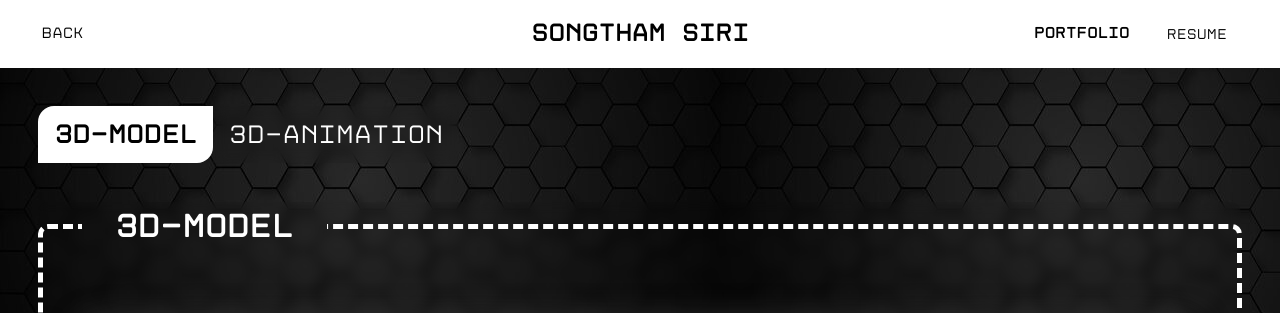
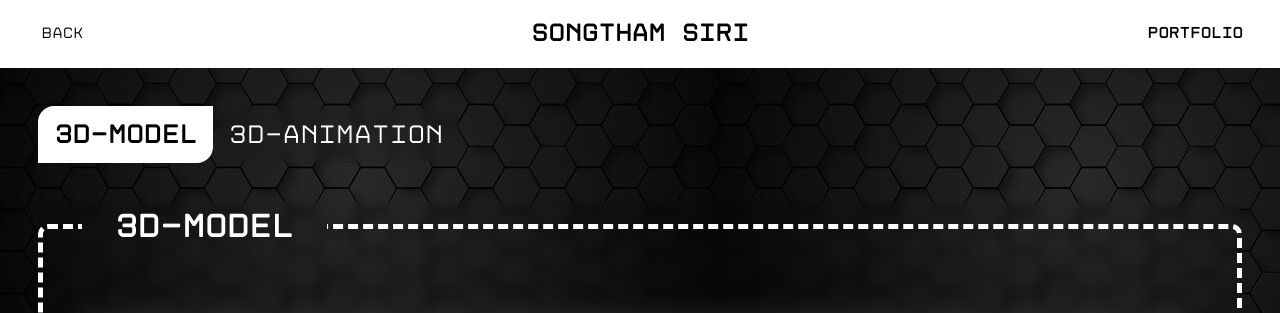
Before and after one commit to GunJaaI/Portfolio, a plain HTML site: page Portfolio.html in a window 1280 px wide. Shown: the top 313 px of the page. Drawn offline with Linux system fonts and the light colour scheme.

Commit message:
No Resume (Recommend 1)

```diff
--- a/CSS.css
+++ b/CSS.css
@@ -90,15 +90,19 @@ header {
     grid-column: 3;
     text-align: center;
 
-    display: grid;
-    grid-template-columns: repeat(2, 1fr);
+    /* display: grid;
+    grid-template-columns: repeat(1, 1fr);
     flex-wrap: nowrap;
     align-items: center;
     flex-direction: row;
     justify-content: center;
-    position: relative;
+    position: relative; */
+    display: flex;
+    flex-direction: row-reverse;
+    align-content: center;
+    align-items: center;
 
-    margin-right: 5%;
+    margin-right: 10%;
 }
 
 .button_header {
--- a/Portfolio.html
+++ b/Portfolio.html
@@ -22,8 +22,8 @@
                 <p id="header_Name"> Songtham Siri </p>
             </div>
             <div class="header_Right">
-                <p style="font-weight: bold;"> Portfolio </p>
-                <a href="Resume.html"> <button class="button_header"> Resume </button></a>
+                <p style="font-weight: bold; margin-right: 5%;"> Portfolio </p>
+                <!-- <a href="Resume.html"> <button class="button_header"> Resume </button></a> -->
             </div>
         </div>
     </header>
```
Also changed, not shown: index.html (+1 -1 lines), img/4x/Artboard 1@4x.png (added), img/Skill/1x/Javascript-logo.png (renamed from img/Skill/Javascript-logo.png), 1 other file.
